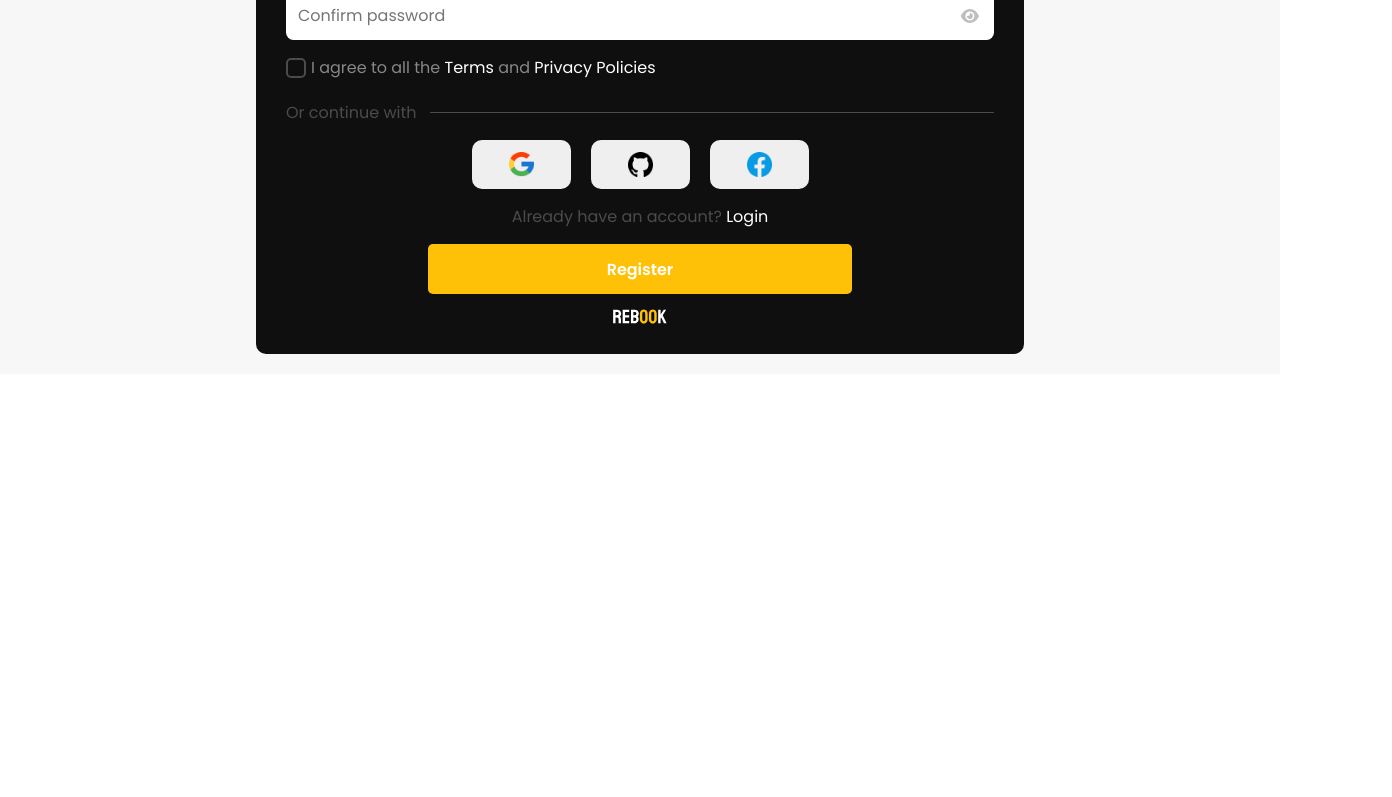
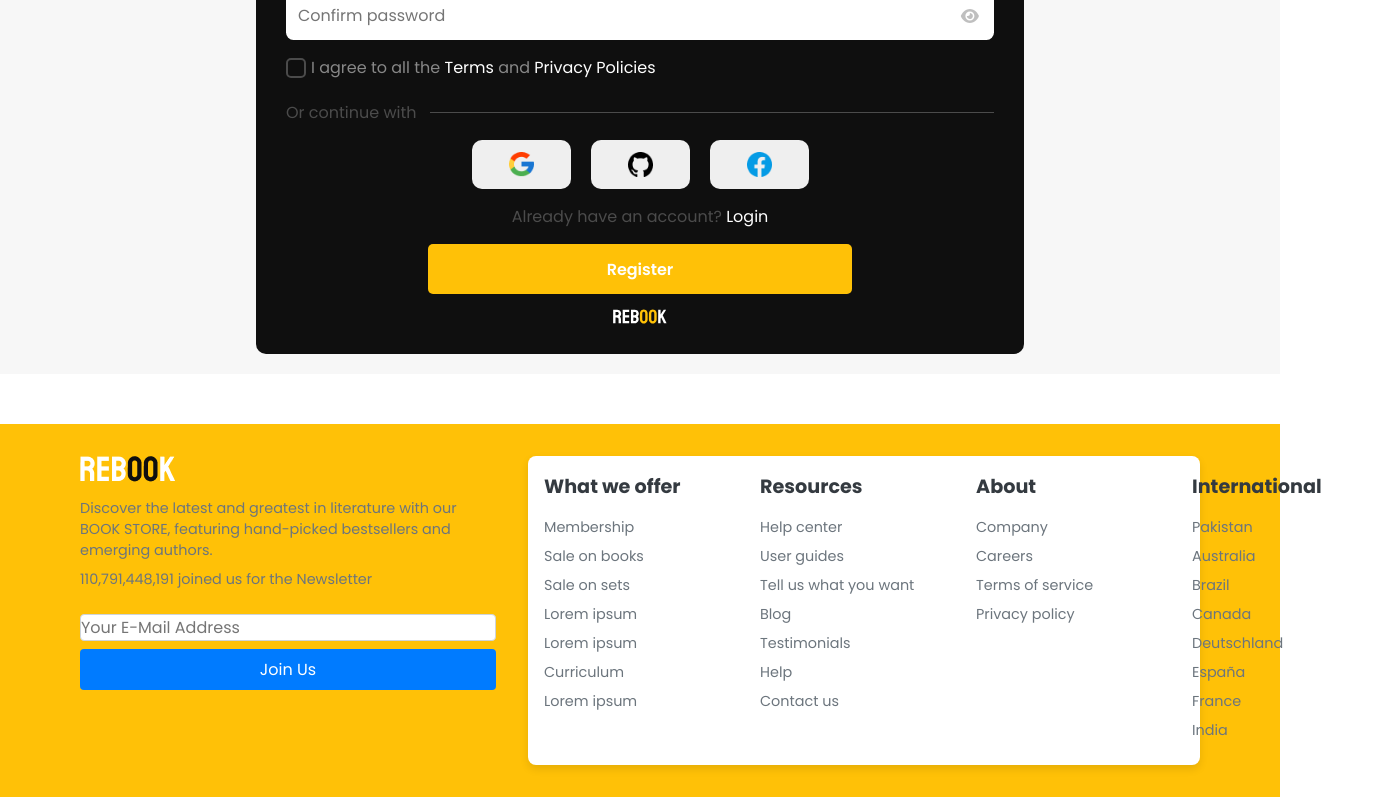
Before and after one commit to Tech-Solutions-Juniors/Rebook-frontend, a React (Vite) app: page /register in a window 1280 px wide. Shown: the part 485-1282 px from the top of the page, 1392 px wide, since content can reach past the window. Before the commit the page ends 859 px from the top, so only its background shows below. Built offline with nearby package versions, Linux system fonts and the light colour scheme.

Commit message:
feat: created footer elements and basic structure in index.ts

```diff
--- a/src/App.tsx
+++ b/src/App.tsx
@@ -4,10 +4,11 @@ import "react-phone-number-input/style.css";
 import { ThemeProvider } from "styled-components";
 import Home from "./pages/home/Home";
 import Login from "./pages/login/Login";
-import Header from "./shared/layout/header";
+import Header from "./shared/layout/header/header";
 import { BrowserRouter as Router, Routes, Route } from "react-router-dom";
 import { main } from "./shared/themes/main";
 import Register from "./pages/register";
+import Footer from "./shared/layout/footer/footer";
 
 function App() {
   return (
@@ -20,6 +21,8 @@ function App() {
           <Route path="/signin" element={<Login />} />
           <Route path="/register" element={<Register />} />
         </Routes>
+
+        <Footer />
       </Router>
     </ThemeProvider>
   );
--- /dev/null
+++ b/src/shared/layout/footer/components/index.ts
@@ -0,0 +1,103 @@
+import styled from 'styled-components';
+
+// Componente <footer>
+export const FooterContainer = styled.footer`
+  background-color: #FFC107;
+  padding: 2rem 5rem;
+  display: flex;
+  margin: 50px 0 0 0;
+  flex-direction: row;
+  justify-content: space-between;
+`;
+
+// Container principal do footer
+export const FooterContent = styled.div`
+
+  display: flex; /* Usar flexbox para colocar as divs lado a lado */
+  gap: 2rem; /* Espaçamento entre as divs */
+`;
+
+// Container das seções do footer
+export const FooterSectionsContainer = styled.div`
+  width: 60%;
+  display: flex;
+  justify-content: space-between;
+  gap: 1rem;
+  background-color: #ffffff;
+  padding: 1rem;
+  border-radius: 0.5rem;
+  box-shadow: 0 4px 8px rgba(0, 0, 0, 0.1);
+`;
+
+// Seção interna do footer (cada coluna)
+export const FooterSection = styled.div`
+  display: flex;
+  flex-direction: column; /* Organiza os elementos verticalmente */
+  align-items: flex-start;
+  min-width: 200px;
+`;
+
+// Outros componentes continuam os mesmos...
+export const FooterLogo = styled.img`
+  max-width: 150px;
+  margin-bottom: 1rem;
+`;
+
+export const FooterText = styled.p`
+  font-size: 0.9rem;
+  color: #6c757d;
+  margin-bottom: 0.5rem;
+`;
+
+export const FooterForm = styled.form`
+  display: flex;
+  flex-direction: column;  /* Organiza os elementos verticalmente */
+  gap: 0.5rem;             /* Espaçamento entre o input e o button */
+  width: 100%;             /* Garante que o formulário ocupe a largura total do contêiner */
+  margin-top: 1rem;
+`;
+
+export const FooterInput = styled.input`
+  ppadding: 0.5rem;
+  width: 100%;             /* Garante que o input ocupe a largura total do contêiner */
+  border: 1px solid #ced4da;
+  border-radius: 0.25rem;
+  box-sizing: border-box;  /* Inclui padding e border no cálculo da largura total */
+
+`;
+
+export const FooterButton = styled.button`
+  padding: 0.5rem 1rem;
+  width: 100%;             /* Garante que o botão ocupe a largura total do contêiner */
+  background-color: #007bff;
+  color: #fff;
+  border: none;
+  border-radius: 0.25rem;
+  cursor: pointer;
+
+  &:hover {
+    background-color: #0056b3;
+  }
+`;
+
+export const FooterTitle = styled.h4`
+  font-size: 1.2rem;
+  color: #343a40;
+  margin-bottom: 1rem;
+`;
+
+export const FooterList = styled.ul`
+  list-style: none;
+  padding: 0;
+`;
+
+export const FooterListItem = styled.li`
+  font-size: 0.9rem;
+  color: #6c757d;
+  margin-bottom: 0.5rem;
+
+  &:hover {
+    color: #007bff;
+    cursor: pointer;
+  }
+`;
--- /dev/null
+++ b/src/shared/layout/footer/footer.tsx
@@ -0,0 +1,92 @@
+import React from "react";
+import {
+  FooterContainer,
+  FooterContent,
+  FooterSectionsContainer,
+  FooterSection,
+  FooterLogo,
+  FooterText,
+  FooterForm,
+  FooterInput,
+  FooterButton,
+  FooterTitle,
+  FooterList,
+  FooterListItem,
+} from "./components";
+
+import textLogo from '@assets/rebook-text-logo-white-2.png';
+
+const Footer: React.FC = () => {
+  return (
+    <FooterContainer>
+      <FooterContent>
+        <FooterSection>
+          <FooterLogo src={textLogo} alt="Icone REBOOK" />
+          <FooterText>
+            Discover the latest and greatest in literature with our BOOK STORE,
+            featuring hand-picked bestsellers and emerging authors.
+          </FooterText>
+          <FooterText>110,791,448,191 joined us for the Newsletter</FooterText>
+          <FooterForm>
+            <FooterInput type="email" placeholder="Your E-Mail Address" />
+            <FooterButton type="submit">Join Us</FooterButton>
+          </FooterForm>
+        </FooterSection>
+
+        <FooterSectionsContainer>
+          <FooterSection>
+            <FooterTitle>What we offer</FooterTitle>
+            <FooterList>
+              <FooterListItem>Membership</FooterListItem>
+              <FooterListItem>Sale on books</FooterListItem>
+              <FooterListItem>Sale on sets</FooterListItem>
+              <FooterListItem>Lorem ipsum</FooterListItem>
+              <FooterListItem>Lorem ipsum</FooterListItem>
+              <FooterListItem>Curriculum</FooterListItem>
+              <FooterListItem>Lorem ipsum</FooterListItem>
+            </FooterList>
+          </FooterSection>
+
+          <FooterSection>
+            <FooterTitle>Resources</FooterTitle>
+            <FooterList>
+              <FooterListItem>Help center</FooterListItem>
+              <FooterListItem>User guides</FooterListItem>
+              <FooterListItem>Tell us what you want</FooterListItem>
+              <FooterListItem>Blog</FooterListItem>
+              <FooterListItem>Testimonials</FooterListItem>
+              <FooterListItem>Help</FooterListItem>
+              <FooterListItem>Contact us</FooterListItem>
+            </FooterList>
+          </FooterSection>
+
+          <FooterSection>
+            <FooterTitle>About</FooterTitle>
+            <FooterList>
+              <FooterListItem>Company</FooterListItem>
+              <FooterListItem>Careers</FooterListItem>
+              <FooterListItem>Terms of service</FooterListItem>
+              <FooterListItem>Privacy policy</FooterListItem>
+            </FooterList>
+          </FooterSection>
+
+          <FooterSection>
+            <FooterTitle>International</FooterTitle>
+            <FooterList>
+              <FooterListItem>Pakistan</FooterListItem>
+              <FooterListItem>Australia</FooterListItem>
+              <FooterListItem>Brazil</FooterListItem>
+              <FooterListItem>Canada</FooterListItem>
+              <FooterListItem>Deutschland</FooterListItem>
+              <FooterListItem>España</FooterListItem>
+              <FooterListItem>France</FooterListItem>
+              <FooterListItem>India</FooterListItem>
+            </FooterList>
+          </FooterSection>
+        </FooterSectionsContainer>
+      </FooterContent>
+    </FooterContainer>
+  );
+};
+
+export default Footer;
```
Also changed, not shown: src/assets/rebook-text-logo-white-2.png (added), src/shared/layout/header/components/index.ts (renamed from src/shared/layout/components/index.ts), src/shared/layout/header/header.tsx (renamed from src/shared/layout/header.tsx).
